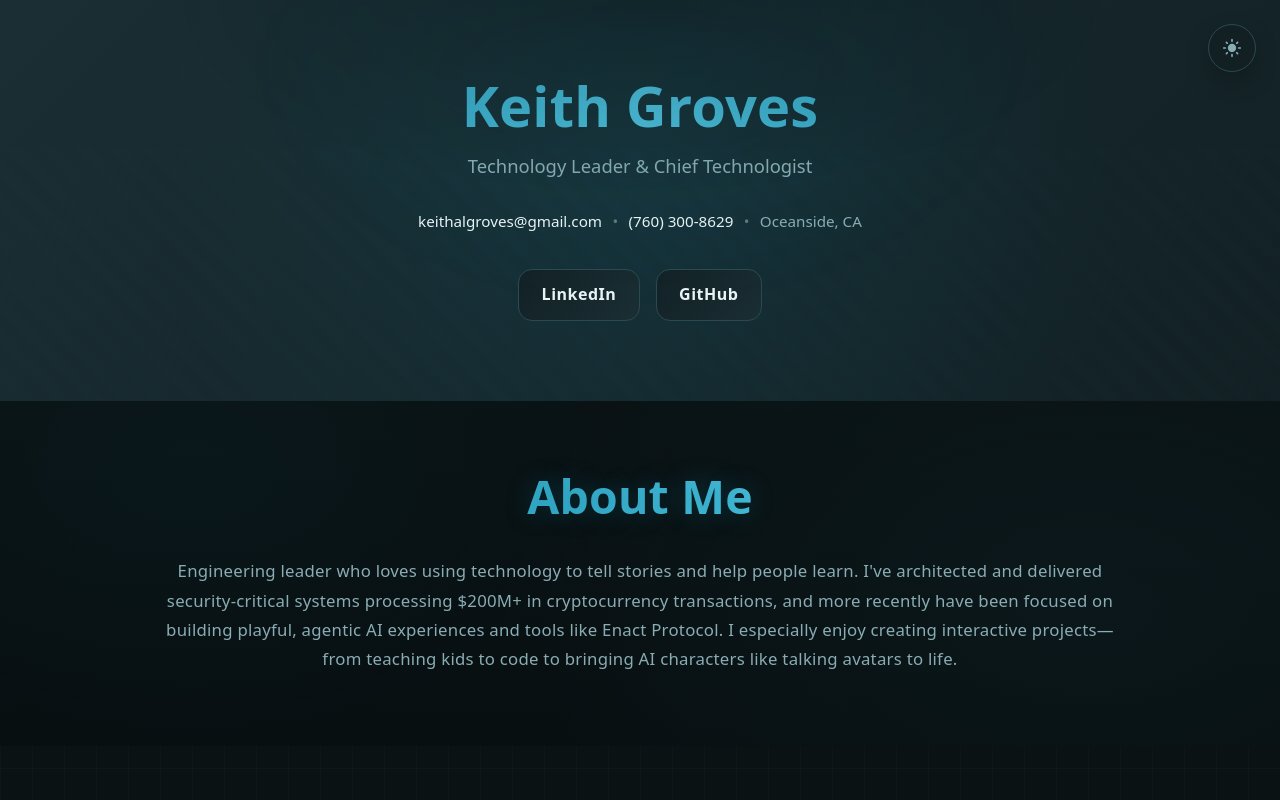
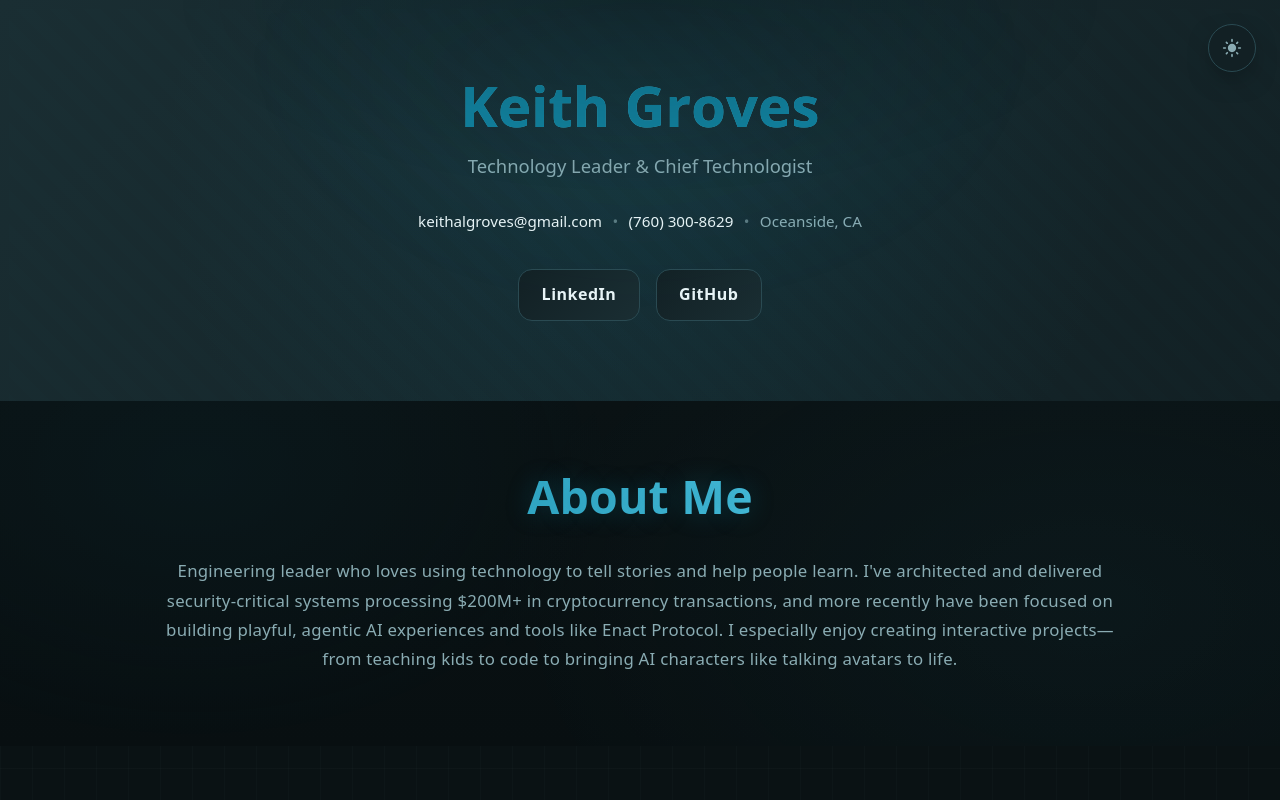
Before and after one commit to keithagroves/portfolio, a React (Vite) app: page / in a window 1280 px wide. Shown: the top 800 px of the page. Built offline with nearby package versions, Linux system fonts and the light colour scheme.

Commit message:
style: enhance header component with animated name letters and improved background gradient

```diff
--- a/src/components/Header.css
+++ b/src/components/Header.css
@@ -39,13 +39,38 @@
 }
 
 .header::after {
-  background: radial-gradient(600px 400px at 50% 10%, rgba(78, 195, 224, 0.12), transparent 70%);
+  background: radial-gradient(600px 400px at 50% 10%, #4dc2e01f, transparent 70%);
   filter: blur(40px);
   opacity: .4;
 }
 
 [data-theme='light'] .header::after {
   background: radial-gradient(600px 400px at 50% 10%, rgba(17, 133, 163, 0.08), transparent 70%);
+}
+
+.name-letter {
+  display: inline-block;
+  transition:
+    transform 0.3s cubic-bezier(0.25, 0.46, 0.45, 0.94),
+    color 0.4s ease;
+}
+
+[data-theme='dark'] .name-letter {
+  color: var(--primary);
+}
+
+[data-theme='dark'] .name-letter:hover {
+  transform: translateY(-10px);
+  color: #fff;
+}
+
+[data-theme='light'] .name-letter {
+  color: var(--primary);
+}
+
+[data-theme='light'] .name-letter:hover {
+  transform: translateY(-10px);
+  color: #333;
 }
 
 @keyframes heroGradient {
@@ -61,8 +86,8 @@
 }
 
 @keyframes drift {
-  from { transform: translateY(0); }
-  to { transform: translateY(100%); }
+  0% { transform: translate(0, 0); }
+  100% { transform: translate(24px, 24px); }
 }
 
 .header-content h1 {
--- a/src/components/Header.tsx
+++ b/src/components/Header.tsx
@@ -1,10 +1,26 @@
 import './Header.css'
+
+function Name() {
+  const name = "Keith Groves"
+  return (
+    <h1 aria-label={name}>
+      {name.split('').map((letter, index) => (
+        <span
+          key={index}
+          className="name-letter"
+        >
+          {letter === ' ' ? '\u00A0' : letter}
+        </span>
+      ))}
+    </h1>
+  )
+}
 
 export function Header() {
   return (
     <header className="header">
       <div className="header-content">
-        <h1>Keith Groves</h1>
+        <Name />
         <p className="tagline">Technology Leader & Chief Technologist</p>
         <div className="contact-info">
           <a href="mailto:keithalgroves@gmail.com">keithalgroves@gmail.com</a>
```
